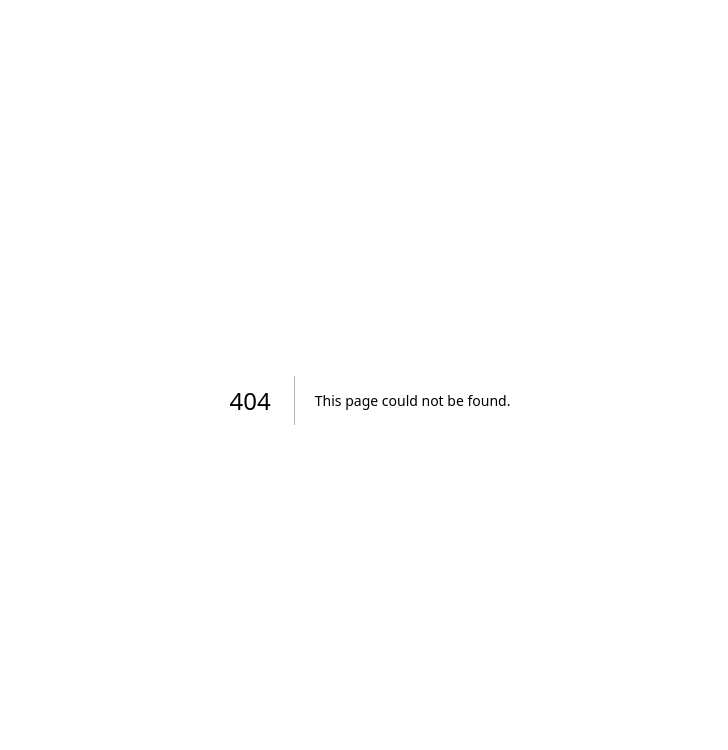
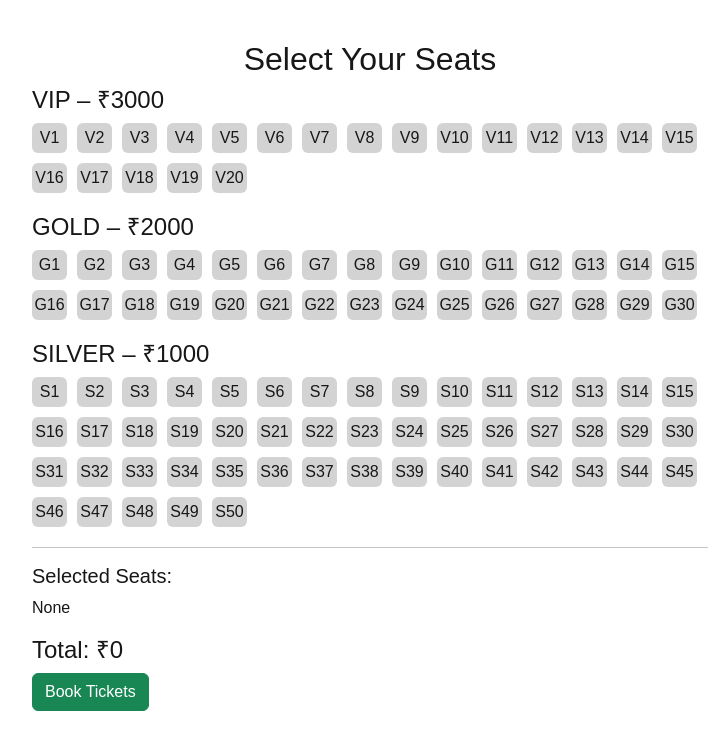
Before and after one commit to Hariharaselvi97/music-concert, a Next.js app: page /booking in a window 1280 px wide. Before the commit this address had no page. Shown: the top 750 px of the page, without its empty margins (270-998 px from the left). Built offline with nearby package versions, Linux system fonts and the light colour scheme.

Commit message:
created vip,gold,silver seat and price for each seat type

```diff
--- a/app/artist/artist.css
+++ b/app/artist/artist.css
@@ -19,6 +19,10 @@
     background-color: yellow;
     width: 50%;
     margin-left: 80px;
+    color: black;
+    border-radius: 5px;
+    padding: 10px;
+    text-align: center;
 }
 .book:hover{
     background-color: yellow;
--- a/app/artist/page.tsx
+++ b/app/artist/page.tsx
@@ -1,8 +1,6 @@
-
 import { getEvents } from "../actions/event";
+import Link from "next/link";
 import './artist.css'
-
-
 
 
 
@@ -40,9 +38,9 @@ export default async function Artist(){
               ₹{e.ticketprice}
             </p>
 
-            <button className="btn mt-2 book">
-              Book Tickets
-            </button>
+          <Link href="/booking" className="nav-link book">
+          Book Now
+          </Link>
           </div>
         </div>
       </div>
--- /dev/null
+++ b/app/booking/booking.css
@@ -0,0 +1,34 @@
+.container {
+  max-width: 700px;
+  margin: auto;
+  background-color: white;
+  margin-top: 40px;
+}
+
+.section {
+  margin-bottom: 20px;
+}
+
+.seats {
+  display: flex;
+  flex-wrap: wrap;
+  gap: 10px;
+}
+
+.seat {
+  width: 35px;
+  height: 30px;
+  border: none;
+  background: #d3d3d3;
+  border-radius: 6px;
+  cursor: pointer;
+}
+
+.seat:hover {
+  background: #a9a9a9;
+}
+
+.seat.selected {
+  background: #28a745;
+  color: white;
+}
--- /dev/null
+++ b/app/booking/page.tsx
@@ -0,0 +1,91 @@
+'use client'
+import { useState } from "react";
+import './booking.css'
+
+
+
+
+
+export default function booking(){
+type SelectedSeat = {
+  seat: string;
+  price: number;
+  type: "vip" | "gold" | "silver";
+};
+   const seatData = {
+  vip: {
+    price: 3000,
+    seats: ["V1", "V2", "V3", "V4","V5","V6","V7","V8","V9","V10","V11","V12","V13","V14","V15","V16","V17","V18","V19","V20"],
+  },
+  gold: {
+    price: 2000,
+    seats: ["G1", "G2", "G3", "G4", "G5", "G6","G7","G8","G9","G10","G11","G12","G13","G14","G15","G16","G17","G18","G19","G20",
+      "G21","G22","G23","G24","G25","G26","G27","G28","G29","G30"
+    ],
+  },
+  silver: {
+    price: 1000,
+    seats: ["S1", "S2", "S3", "S4", "S5", "S6", "S7", "S8","S9","S10",
+      "S11","S12","S13","S14","S15","S16","S17","S18","S19","S20",
+      "S21","S22","S23","S24","S25","S26","S27","S28","S29","S30",
+      "S31","S32","S33","S34","S35","S36","S37","S38","S39","S40",
+      "S41","S42","S43","S44","S45","S46","S47","S48","S49","S50"
+    ],
+  },
+};
+
+const [selectedSeats, setSelectedSeats] = useState<SelectedSeat[]>([]);
+
+  const toggleSeat = (seat:string, price:number, type:"vip" | "gold" | "silver") => {
+    const exists = selectedSeats.find((s) => s.seat === seat);
+
+    if (exists) {
+      setSelectedSeats(selectedSeats.filter((s) => s.seat !== seat));
+    } else {
+      setSelectedSeats([...selectedSeats, { seat, price, type }]);
+    }
+  };
+
+  const totalAmount = selectedSeats.reduce((sum, s) => sum + s.price, 0);
+
+
+   return(
+     <div className="container">
+      <h2 className="text-center"> Select Your Seats</h2>
+
+      {Object.entries(seatData).map(([type, data]) => (
+        <div key={type} className="section">
+          <h4>
+            {type.toUpperCase()} – ₹{data.price}
+          </h4>
+          <div className="seats">
+            {data.seats.map((seat) => (
+              <button
+                key={seat}
+                className={`seat ${
+                  selectedSeats.some((s) => s.seat === seat) ? "selected" : ""
+                }`}
+                onClick={() => toggleSeat(seat, data.price, type)}
+              >
+                {seat}
+              </button>
+            ))}
+          </div>
+        </div>
+      ))}
+
+      <hr />
+
+      <h5>Selected Seats:</h5>
+      <p>
+        {selectedSeats.map((s) => s.seat).join(", ") || "None"}
+      </p>
+
+      <h4>Total: ₹{totalAmount}</h4>
+
+      <button className="btn btn-success">Book Tickets</button>
+    </div>
+   )
+
+
+}
--- a/app/navbar/page.tsx
+++ b/app/navbar/page.tsx
@@ -10,11 +10,18 @@ import { useState,useEffect } from 'react';
 export default function Navbar(){
 
    const [loggedIn, setLoggedIn] = useState(false);
-
+   const [search, setSearch] = useState("");
+   const [events, setEvents] = useState([]);
   //   useEffect(() => {
   //   const user = localStorage.getItem("username");
   //   setLoggedIn(!!user);
   // }, []);
+
+
+  const filteredEvents = events.filter((event:any) =>
+    event.title.toLowerCase().includes(search.toLowerCase()) ||
+    event.location.toLowerCase().includes(search.toLowerCase())
+  );
 
    useEffect(() => {
     const checkUser = () => {
@@ -31,6 +38,7 @@ export default function Navbar(){
     localStorage.removeItem("username");
     setLoggedIn(false);
   };
+
     return(
 
 
@@ -42,10 +50,20 @@ export default function Navbar(){
       <h4 style={{marginLeft:"10px"}}>MusicBook</h4>
     </Link>
 
-    <form className="d-flex search  ">
-        <input className="form-control "style={{ marginRight: "-60px" }}  type="search" placeholder="Search" />
+    <form className="d-flex search ">
+        <input className="form-control "style={{ marginRight: "-60px" }}  type="text" placeholder="Search by title or location"   value={search}
+  onChange={(e) => setSearch(e.target.value)}/>
+
+   {filteredEvents.map((event:any) => (
+        <div key={event._id}>
+          <h4>{event.title}</h4>
+          <p>{event.location}</p>
+        </div>
+      ))}
+
         <button className="btn btn-outline-light but" type="submit"><FaSearch /></button>
       </form>
+
 
     {/* Right: Links + Search */}
     <div className="d-flex ms-auto align-items-center" >
```
